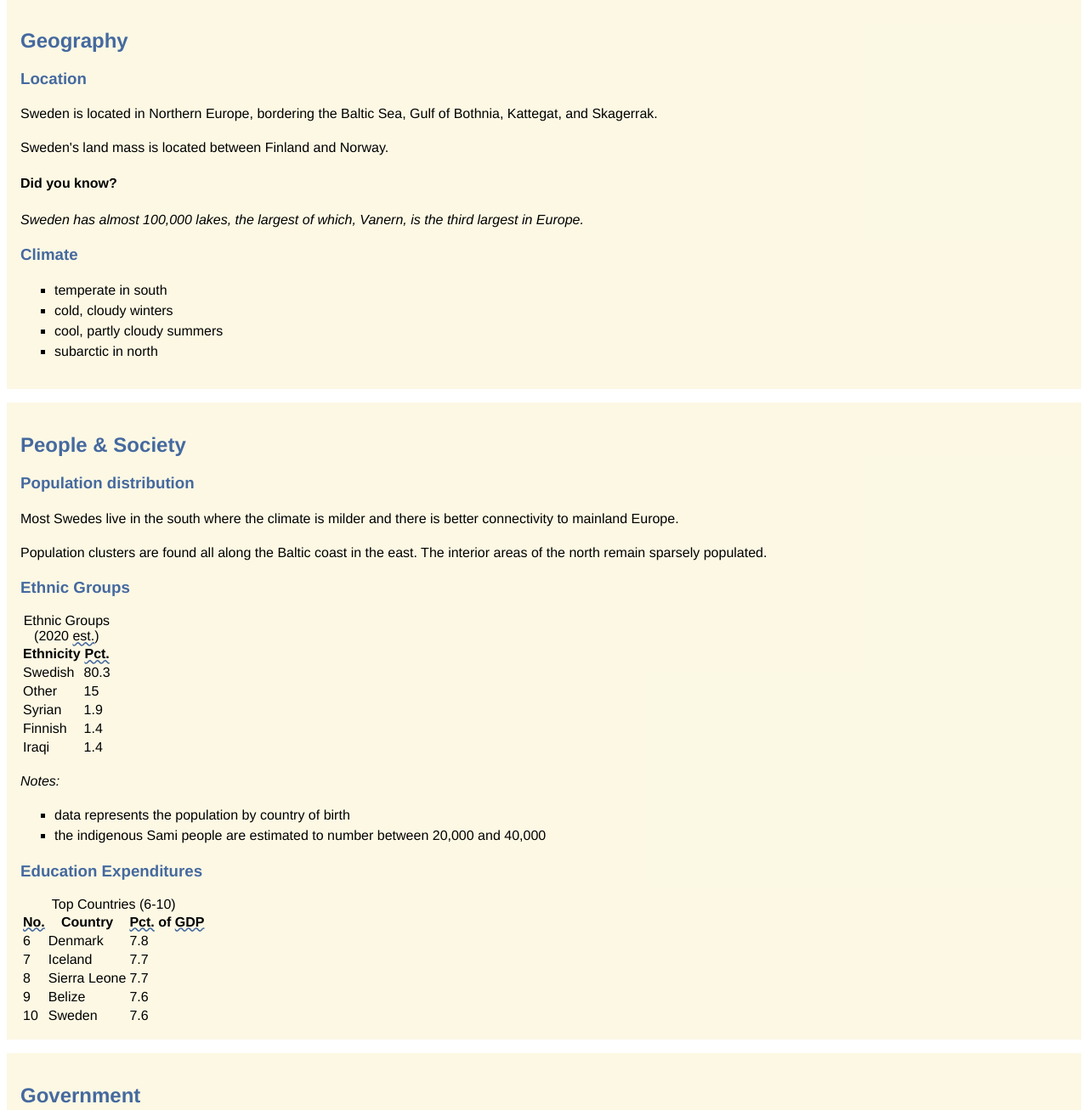
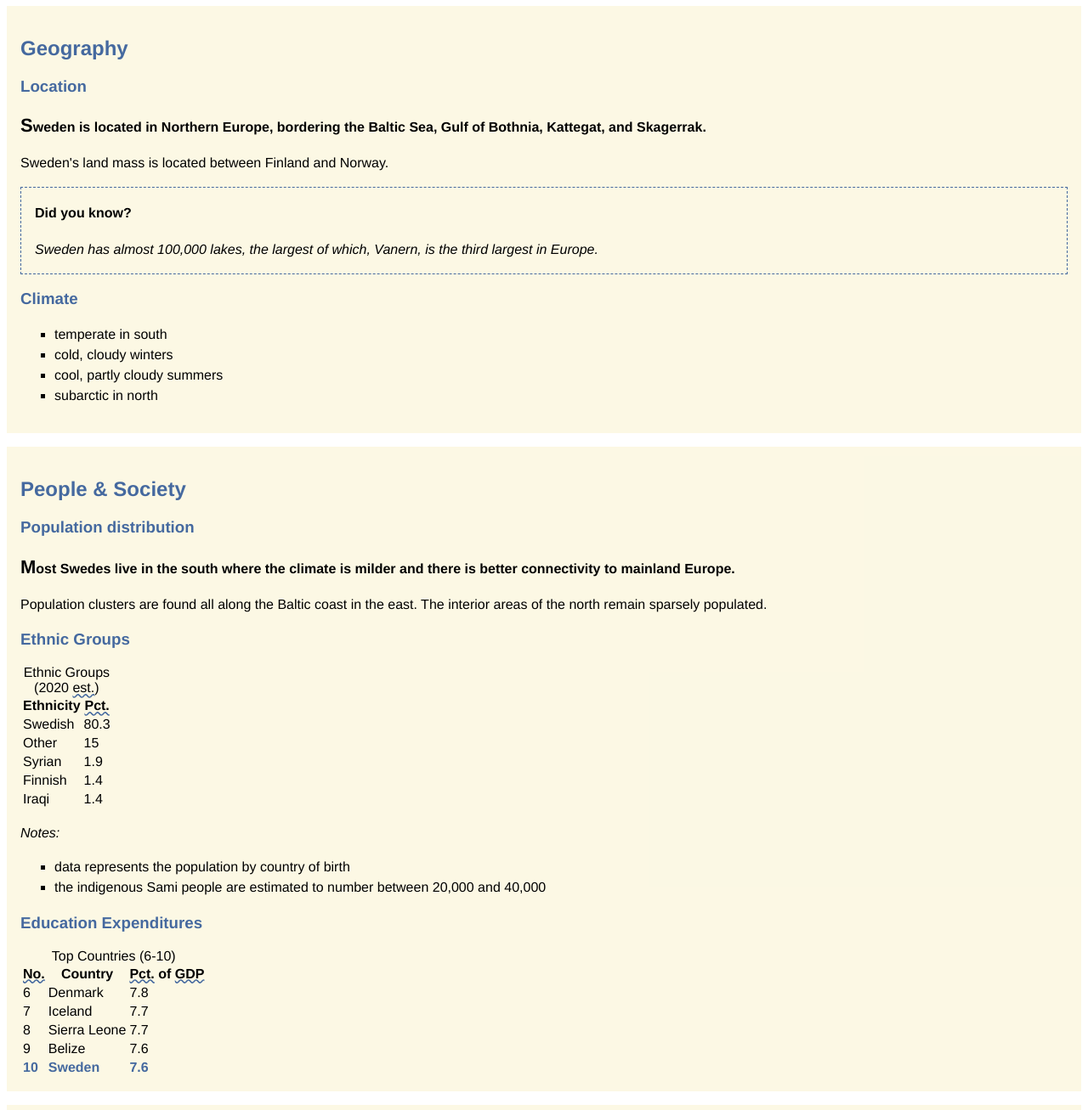
Before and after one commit to AHaas195/practice, a plain HTML site: page exercise-06-main/sweden.html in a window 1280 px wide. Shown: the part 480-1787 px from the top of the page at 85% size. Drawn offline with Linux system fonts and the light colour scheme.

Commit message:
Update style.css

```diff
--- a/exercise-06-main/css/style.css
+++ b/exercise-06-main/css/style.css
@@ -57,11 +57,11 @@ footer a  {
   border: 1px dashed rgb(69,105,159); /* blue */
 }
 
-/* STEP 4B */ {
+#return-to-top {
   background-color: rgb(231,209,75); /* yellow */
 }
 
-/* STEP 8 */ {
+#geography aside  {
   border: 1px dashed rgb(69,105,159);
   padding-left: 16px;
 }
@@ -70,15 +70,15 @@ footer a  {
 
 /* class Selectors */
 
-/* STEP 5A */ {
+.first {
   font-weight: bold;
 }
 
-/* STEP 13 */ {
+.first::first-letter {
   font-size: 22px;
 }
 
-/* STEP 5B */ {
+.highlight {
   font-weight: bold;
   color: rgb(69,105,159); /* blue */
 }
```
